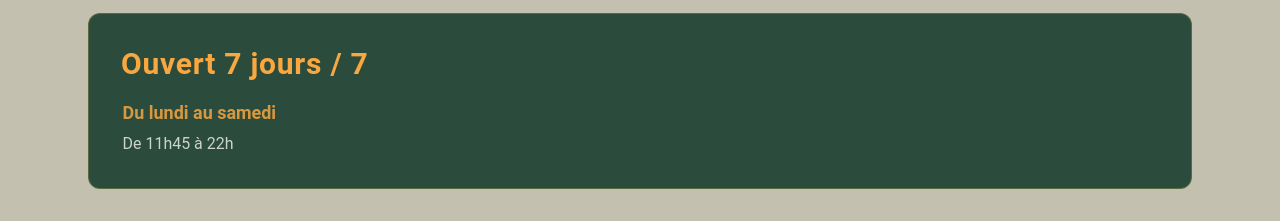
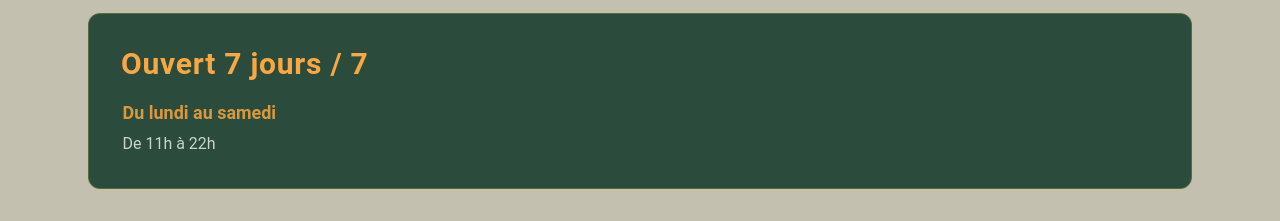
Before and after one commit to Czecevic/creperie_le_gall, a React (Vite) app: page / in a window 1280 px wide. Shown: the part 800-1021 px from the top of the page. Built offline with nearby package versions, Linux system fonts and the light colour scheme; a web font is replaced by a local one.

Commit message:
change hours

```diff
--- a/src/i18n/locales/en.ts
+++ b/src/i18n/locales/en.ts
@@ -228,9 +228,9 @@ export default {
   hours: {
     title: "Open 7 days a week",
     weekdays: "Monday to Saturday",
-    weekdays_hours: "From 11:45 AM to 10:00 PM",
+    weekdays_hours: "From 11:00 AM to 10:00 PM",
     sunday: "Sunday",
-    sunday_hours: "From 11:45 AM to 5:00 PM",
+    sunday_hours: "From 11:00 AM to 5:00 PM",
   },
 
   contact: {
--- a/src/i18n/locales/es.ts
+++ b/src/i18n/locales/es.ts
@@ -228,9 +228,9 @@ export default {
   hours: {
     title: "Abierto 7 días a la semana",
     weekdays: "De lunes a sábado",
-    weekdays_hours: "De 11h45 a 22h00",
+    weekdays_hours: "De 11h a 22h00",
     sunday: "Los domingos",
-    sunday_hours: "De 11h45 a 17h00",
+    sunday_hours: "De 11h a 17h00",
   },
 
   contact: {
--- a/src/i18n/locales/fr.ts
+++ b/src/i18n/locales/fr.ts
@@ -226,9 +226,9 @@ export default {
   hours: {
     title: "Ouvert 7 jours / 7",
     weekdays: "Du lundi au samedi",
-    weekdays_hours: "De 11h45 à 22h",
+    weekdays_hours: "De 11h à 22h",
     sunday: "Le dimanche",
-    sunday_hours: "De 11h45 à 17h",
+    sunday_hours: "De 11h à 17h",
   },
 
   contact: {
--- a/src/i18n/locales/ja.ts
+++ b/src/i18n/locales/ja.ts
@@ -231,9 +231,9 @@ export default {
   hours: {
     title: "年中無休（週7日営業）",
     weekdays: "月曜日から土曜日まで",
-    weekdays_hours: "11:45 〜 22:00",
+    weekdays_hours: "11:00 〜 22:00",
     sunday: "日曜日",
-    sunday_hours: "11:45 〜 17:00",
+    sunday_hours: "11:00 〜 17:00",
   },
 
   contact: {
--- a/src/i18n/locales/ko.ts
+++ b/src/i18n/locales/ko.ts
@@ -226,9 +226,9 @@ export default {
   hours: {
     title: "연중무휴 (주 7일 영업)",
     weekdays: "월요일부터 토요일까지",
-    weekdays_hours: "11:45 ~ 22:00",
+    weekdays_hours: "11:00 ~ 22:00",
     sunday: "일요일",
-    sunday_hours: "11:45 ~ 17:00",
+    sunday_hours: "11:00 ~ 17:00",
   },
 
   contact: {
--- a/src/i18n/locales/zh.ts
+++ b/src/i18n/locales/zh.ts
@@ -223,9 +223,9 @@ export default {
   hours: {
     title: "每周7天营业",
     weekdays: "周一至周六",
-    weekdays_hours: "11:45 至 22:00",
+    weekdays_hours: "11:00 至 22:00",
     sunday: "周日",
-    sunday_hours: "11:45 至 17:00",
+    sunday_hours: "11:00 至 17:00",
   },
 
   contact: {
```
